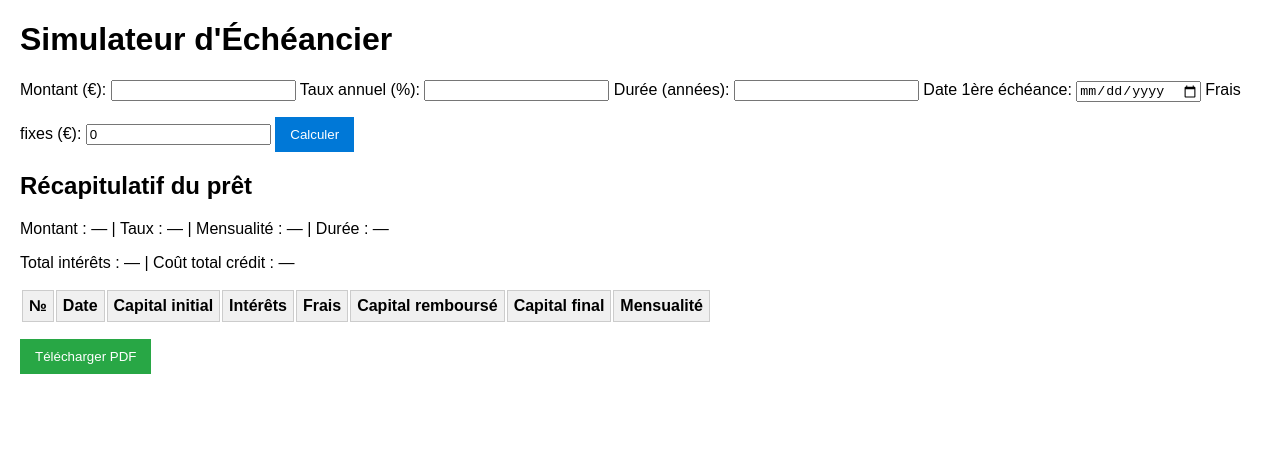
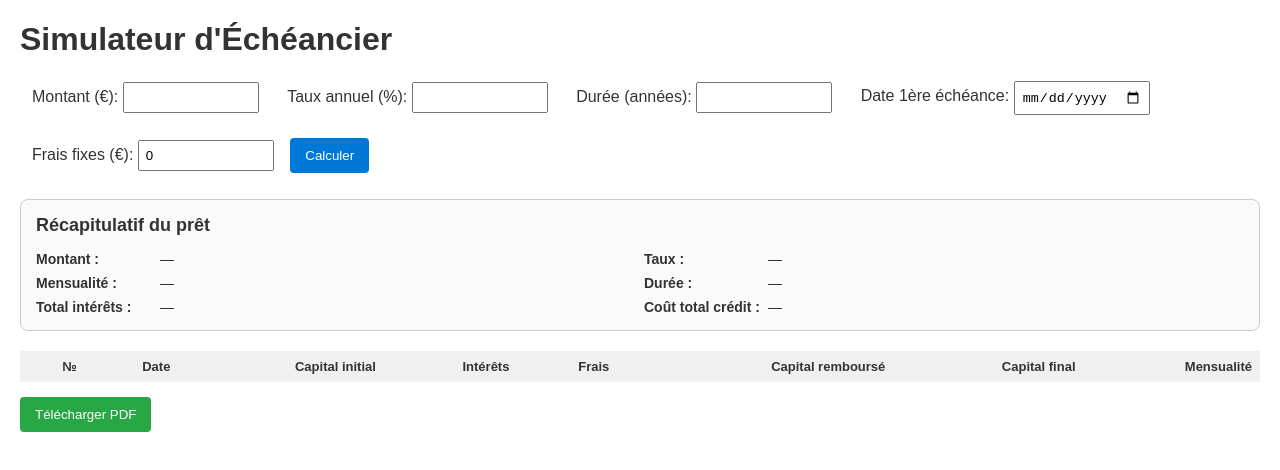
Before and after one commit to feuilledargent/grist-echeancier, a plain HTML site: page index.html in a window 1280 px wide. Both pictures are taken after a click on the button "Télécharger PDF". Drawn offline with nearby package versions, Linux system fonts and the light colour scheme.

Commit message:
Update index.html

```diff
--- a/index.html
+++ b/index.html
@@ -5,15 +5,49 @@
 <meta name="viewport" content="width=device-width, initial-scale=1.0">
 <title>Échéancier Prêt</title>
 <style>
-body { font-family: Arial, sans-serif; margin: 20px; }
-h 5px; padding: 5px; }
-table { width: 100%; border-collapse: collapse; margin-top: 20px; }
-th, td { border: 1px solid #ccc; padding: 6px; text-align: right; }
-th { background: #f0f0f0; }
-button { margin-top: 15px; padding: 10px 15px; background: #0078d7; color: #fff; border: none; cursor: pointer; }
+body { font-family: Arial, sans-serif; margin: 20px; color: #333; }
+h1 { margin-bottom: 15px; }
+form label { display: inline-block; margin: 8px 12px; }
+form input { padding: 6px; width: 120px; }
+button { margin-top: 15px; padding: 10px 15px; background: #0078d7; color: #fff; border: none; cursor: pointer; border-radius: 4px; }
 button:hover { background: #005fa3; }
 #btn-pdf { background: #28a745; }
 #btn-pdf:hover { background: #1e7e34; }
+
+.recap-box {
+  border: 1px solid #ccc;
+  border-radius: 8px;
+  padding: 15px;
+  margin-top: 20px;
+  background: #fafafa;
+}
+.recap-box h2 { margin-top: 0; font-size: 18px; }
+.recap-grid {
+  display: grid;
+  grid-template-columns: repeat(2, 1fr);
+  gap: 8px;
+  font-size: 14px;
+}
+.recap-grid strong { display: inline-block; min-width: 120px; }
+
+table {
+  width: 100%;
+  border-collapse: collapse;
+  margin-top: 20px;
+  font-size: 13px;
+}
+th {
+  background: #f0f0f0;
+  font-weight: bold;
+  text-align: right;
+  padding: 8px;
+}
+td {
+  border-top: 1px solid #ddd;
+  padding: 6px;
+  text-align: right;
+}
+tbody tr:nth-child(even) { background: #fafafa; }
 </style>
 </head>
 <body>
@@ -29,9 +63,17 @@ button:hover { background: #005fa3; }
   <button type="submit">Calculer</button>
 </form>
 
-<h2>Récapitulatif du prêt</h2>
-<p>Montant : <span id="recap-montant">—</span> | Taux : <span id="recap-taux">—</span> | Mensualité : <span id="recap-mensualite">—</span> | Durée : <span id="recap-duree">—</span></p>
-<p>Total intérêts : <span id="recap-interets">—</span> | Coût total crédit : <span id="recap-cout">—</span></p>
+<div class="recap-box">
+  <h2>Récapitulatif du prêt</h2>
+  <div class="recap-grid">
+    <div><strong>Montant :</strong> <span id="recap-montant">—</span></div>
+    <div><strong>Taux :</strong> <span id="recap-taux">—</span></div>
+    <div><strong>Mensualité :</strong> <span id="recap-mensualite">—</span></div>
+    <div><strong>Durée :</strong> <span id="recap-duree">—</span></div>
+    <div><strong>Total intérêts :</strong> <span id="recap-interets">—</span></div>
+    <div><strong>Coût total crédit :</strong> <span id="recap-cout">—</span></div>
+  </div>
+</div>
 
 <table>
 <thead>
@@ -106,21 +148,22 @@ document.getElementById("btn-pdf").addEventListener("click",()=>{
   const { jsPDF } = window.jspdf;
   const doc = new jsPDF();
   doc.setFontSize(14);
-  doc.text("Échéancier du prêt", 14, 20);
+  doc.text("Récapitulatif du prêt", 14, 20);
   doc.setFontSize(10);
-  doc.text(`Montant: ${document.getElementById("recap-montant").textContent}`, 14, 30);
-  doc.text(`Taux: ${document.getElementById("recap-taux").textContent}`, 14, 36);
-  doc.text(`Mensualité: ${document.getElementById("recap-mensualite").textContent}`, 14, 42);
-  doc.text(`Durée: ${document.getElementById("recap-duree").textContent}`, 14, 48);
-  doc.text(`Total intérêts: ${document.getElementById("recap-interets").textContent}`, 14, 54);
-  doc.text(`Coût total: ${document.getElementById("recap-cout").textContent}`, 14, 60);
+  doc.text(`Montant: ${document.getElementById("recap-montant").textContent}`, 14, 35);
+  doc.text(`Taux: ${document.getElementById("recap-taux").textContent}`, 14, 45);
+  doc.text(`Mensualité: ${document.getElementById("recap-mensualite").textContent}`, 14, 55);
+  doc.text(`Durée: ${document.getElementById("recap-duree").textContent}`, 14, 65);
+  doc.text(`Total intérêts: ${document.getElementById("recap-interets").textContent}`, 14, 75);
+  doc.text(`Coût total crédit: ${document.getElementById("recap-cout").textContent}`, 14, 85);
 
   doc.autoTable({
-    startY: 70,
+    startY: 100,
     head: [["№","Date","Capital initial","Intérêts","Frais","Capital remboursé","Capital final","Mensualité"]],
     body: rows,
     styles: { fontSize: 8, cellPadding: 2 },
-    headStyles: { fillColor: [40,167,69] }
+    headStyles: { fillColor: [240,240,240], textColor: 0 },
+    alternateRowStyles: { fillColor: [250,250,250] }
   });
 
   doc.save("echeancier.pdf");
```
